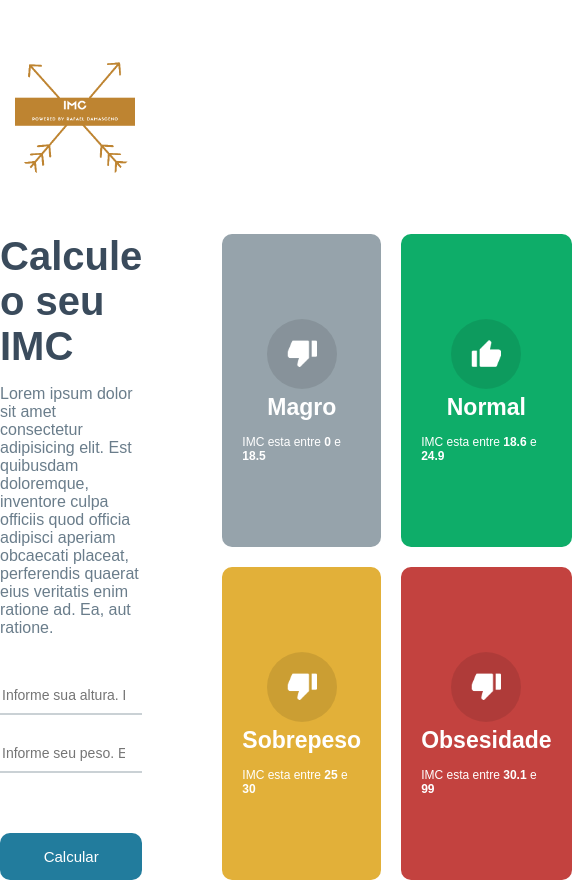
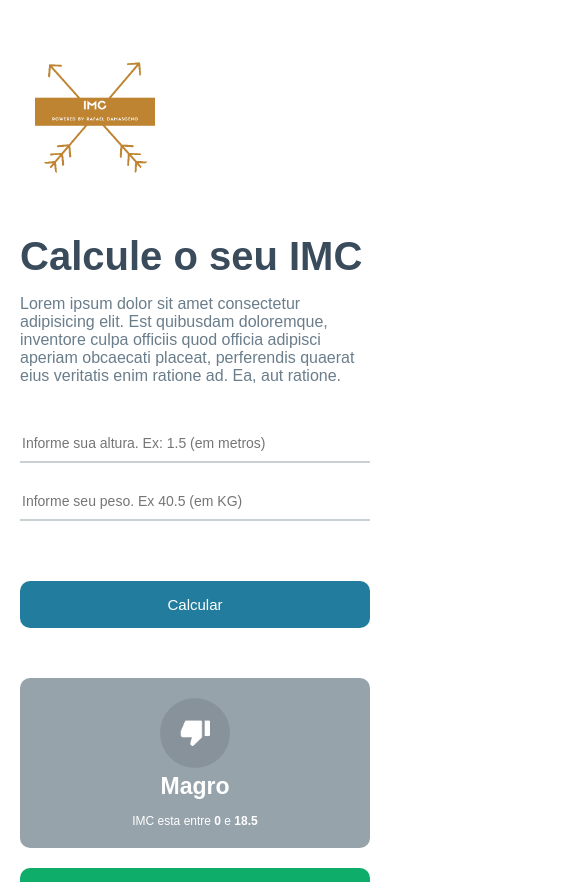
Before and after one commit to RafaelSdm/Calculadora-IMC, a React (Create React App) app in the folder react-calc-imc/: page / in a window 390 px wide. Shown: the top 882 px of the page, 572 px wide, since content can reach past the window. Built offline with nearby package versions, Linux system fonts and the light colour scheme.

Commit message:
Update App.module.css

```diff
--- a/react-calc-imc/src/App.module.css
+++ b/react-calc-imc/src/App.module.css
@@ -128,3 +128,40 @@
 
 
 }
+
+
+
+@media (max-width: 770px){
+    header{
+        padding: 0 20px;
+
+    }
+
+    .container{
+        padding: 0 20px;
+        flex-direction: column;
+    }
+
+    .container .left{
+        margin-right: 0;
+
+    }
+
+    .container .right{
+        margin-left: 0;
+        margin-top: 50px;
+    }
+
+    .container .right .rightArrow{
+        margin-left: 0;
+        margin-top: 0;
+        border-radius: 10px ;
+    }
+}
+
+
+@media (max-width: 430px ){
+    .container .right .grid{
+        grid-template-columns: 1fr;
+    }
+}
```
